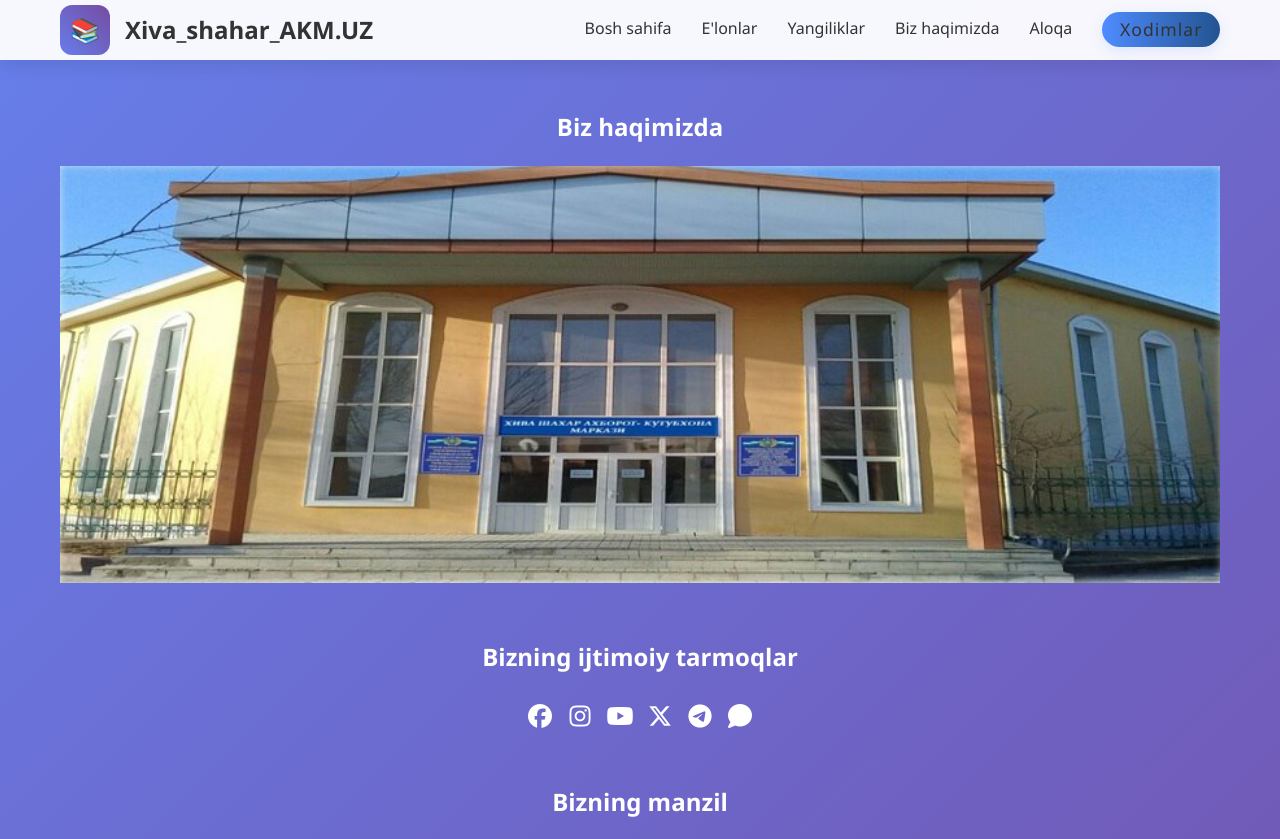
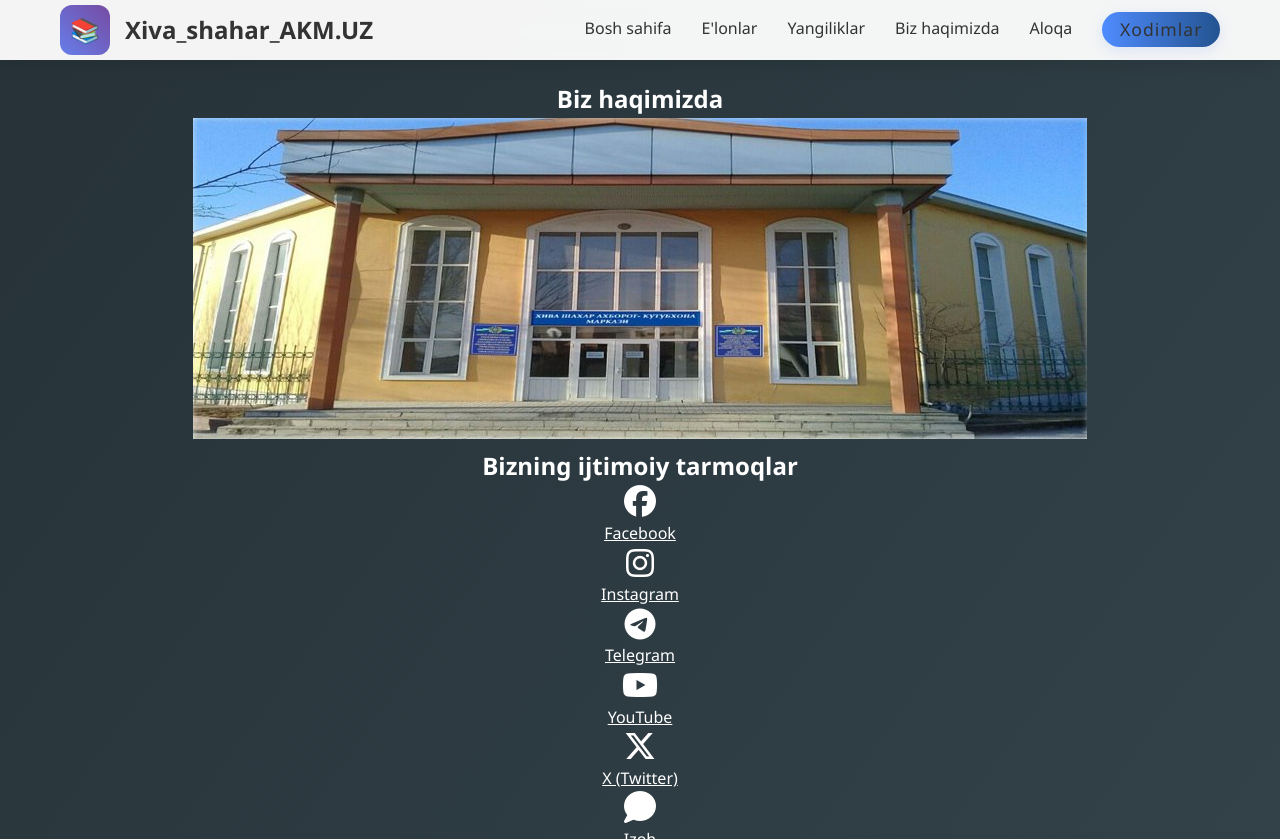
Before and after one commit to HumoyunOtaboyev/xiva_akm, a Django app: page /about/ in a window 1280 px wide. Shown: the top 839 px of the page. Run offline with Django 5.2, Linux system fonts and the light colour scheme; some libraries are stand-ins or nearby versions.

Commit message:
uzgarish

```diff
--- a/templates/aboutUs/aboutUs.html
+++ b/templates/aboutUs/aboutUs.html
@@ -1,44 +1,85 @@
-{% extends "base.html" %} {% load static %} {% block content %}
-<section>
+{% extends "base.html" %}
+{% load static %}
+{% block content %}
+<section class="py-5" style="background: linear-gradient(to bottom right, #263238, #37474f); color: #ffffff;">
   <div class="container">
-    <h1 class="text-center pt-3 text-white">Biz haqimizda</h1>
-    <img
-      class="aboutus-img"
-      src="{% static 'img/library.jpg' %}"
-      alt="library"
-    />
-    <h2 class="text-center pt-3 text-white">Bizning ijtimoiy tarmoqlar</h2>
-    <div class="social-links">
-      <a href="https://www.facebook.com/profile.php?id=61576423037216">
-        <i class="fa-brands fa-facebook"></i>
-      </a>
-      <a href="https://www.instagram.com/xiva_shahar_akm">
-        <i class="fa-brands fa-instagram"></i>
-      </a>
-      <a href="https://www.youtube.com/@Xiva_shahar_AKM">
-        <i class="fa-brands fa-youtube"></i>
-      </a>
-      <a href="https://x.com/Xiva_shahar_AKM">
-        <i class="fa-brands fa-x-twitter"></i>
-      </a>
-      <a href="https://t.me/Xiva_shahar_kutubxona_markazi">
-        <i class="fa-brands fa-telegram"></i>
-      </a>
-      <a href="https://t.me/Xiva_shaxar_Axborot_kutubxona">
-        <i class="fa-solid fa-comment"></i>
+    <h1 class="text-center mb-4">Biz haqimizda</h1>
+    <div class="text-center mb-5">
+      <img class="img-fluid rounded shadow" style="max-height: 400px; object-fit: cover;" src="{% static 'img/library.jpg' %}" alt="library">
+    </div>
+
+    <h2 class="text-center mb-4">Bizning ijtimoiy tarmoqlar</h2>
+    <div class="row justify-content-center mb-5">
+      <div class="col-6 col-md-2 text-center mb-3">
+        <a href="https://www.facebook.com/profile.php?id=61576423037216" target="_blank" class="text-white">
+          <i class="fab fa-facebook fa-2x"></i>
+          <div>Facebook</div>
         </a>
       </div>
-    <h2 class="text-center pt-3 text-white">Bizning manzil</h2>
+      <div class="col-6 col-md-2 text-center mb-3">
+        <a href="https://www.instagram.com/xiva_shahar_akm" target="_blank" class="text-white">
+          <i class="fab fa-instagram fa-2x"></i>
+          <div>Instagram</div>
+        </a>
+      </div>
+      <div class="col-6 col-md-2 text-center mb-3">
+        <a href="https://t.me/Xiva_shahar_kutubxona_markazi" target="_blank" class="text-white">
+          <i class="fab fa-telegram fa-2x"></i>
+          <div>Telegram</div>
+        </a>
+      </div>
+      <div class="col-6 col-md-2 text-center mb-3">
+        <a href="https://www.youtube.com/@Xiva_shahar_AKM" target="_blank" class="text-white">
+          <i class="fab fa-youtube fa-2x"></i>
+          <div>YouTube</div>
+        </a>
+      </div>
+      <div class="col-6 col-md-2 text-center mb-3">
+        <a href="https://x.com/Xiva_shahar_AKM" target="_blank" class="text-white">
+          <i class="fab fa-x-twitter fa-2x"></i>
+          <div>X (Twitter)</div>
+        </a>
+      </div>
+      <div class="col-6 col-md-2 text-center mb-3">
+        <a href="https://t.me/Xiva_shaxar_Axborot_kutubxona" target="_blank" class="text-white">
+          <i class="fas fa-comment fa-2x"></i>
+          <div>Izoh</div>
+        </a>
+      </div>
+    </div>
 
+    <div class="bg-white text-dark p-4 rounded shadow mb-5">
+      <h2 class="mb-3">Kitobxonlarga xizmat ko‘rsatuvchi bo‘limlar</h2>
+      <p>Markazda quyidagi 4 ta bo‘lim kitobxonlarga xizmat ko‘rsatib kelmoqda:</p>
+      <ol>
+        <li>Axborot-kommunikatsiya texnologiyalari va Raqamlashtirish xizmati</li>
+        <li>Obonement va foydalanuvchilarga xizmat ko‘rsatish xizmati</li>
+        <li>Axborot-bibliografiya xizmati</li>
+        <li>Fondni to‘ldirish, saqlash va ularga ishlov berish xizmati</li>
+      </ol>
+    </div>
+    <div class="bg-white text-dark p-4 rounded shadow my-5">
+      <h2 class="mb-3">Ko‘chma kutubxonalar joylashgan manzillar</h2>
+      <p>Markaz aholi zich joylashgan chekka hududlarda o‘z ko‘chma kutubxonalarini tashkil etgan:</p>
+      <ul class="list-group list-group-flush">
+        <li class="list-group-item">📍 Xiva shahri <strong>Nurullaboy majmuasida</strong> – Nuroniylar binosi</li>
+        <li class="list-group-item">📍 Xiva shahri <strong>Qorovul qishlog‘i</strong> – Bo‘ston MFY binosi</li>
+        <li class="list-group-item">📍 Xiva shahri <strong>Xarbiy qism</strong> – Chaqiruv rezervi binosi</li>
+        <li class="list-group-item">📍 Xiva shahri <strong>Chandirqiyot qishlog‘i</strong> – Hilol MFY binosi</li>
+      </ul>
+    </div>
+    <h2 class="text-center mb-3">Bizning manzil</h2>
+    <div class="rounded overflow-hidden shadow">
       <iframe
         src="https://www.google.com/maps/embed?pb=!1m18!1m12!1m3!1d793.282511191475!2d60.36208643096125!3d41.38533772225413!2m3!1f0!2f0!3f0!3m2!1i1024!2i768!4f13.1!3m3!1m2!1s0x41dfa5007dae16c3%3A0x16de7ea4685825da!2sKutubxona!5e1!3m2!1sen!2suk!4v1753552540936!5m2!1sen!2suk"
-      style="width: 100%; margin-top: 20px"
+        width="100%"
         height="450"
-      style="border: 0"
+        style="border:0;"
         allowfullscreen=""
         loading="lazy"
         referrerpolicy="no-referrer-when-downgrade"
       ></iframe>
     </div>
+  </div>
 </section>
 {% endblock %}
```
Lines whose indentation alone changed are shown as unchanged.
